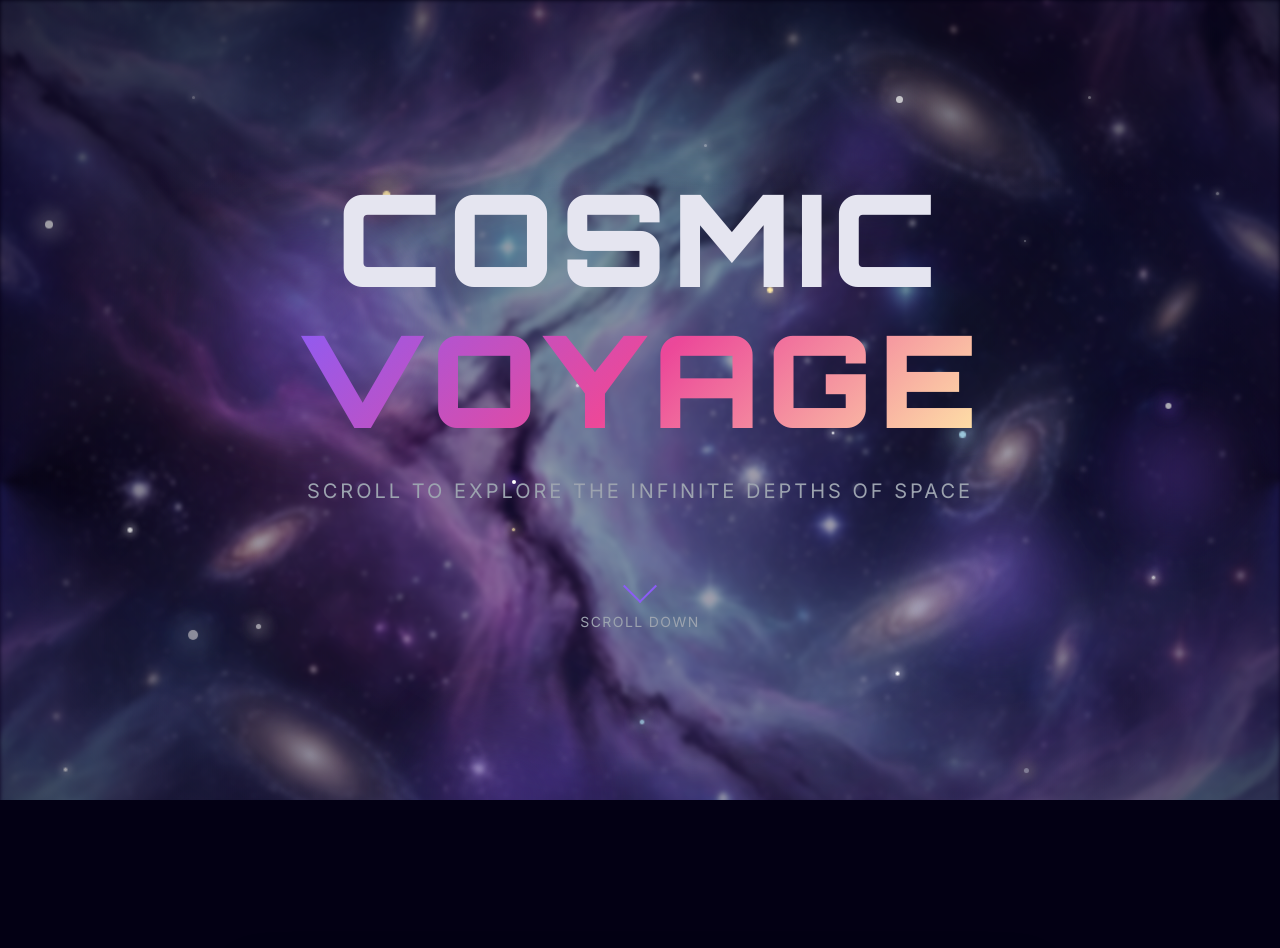
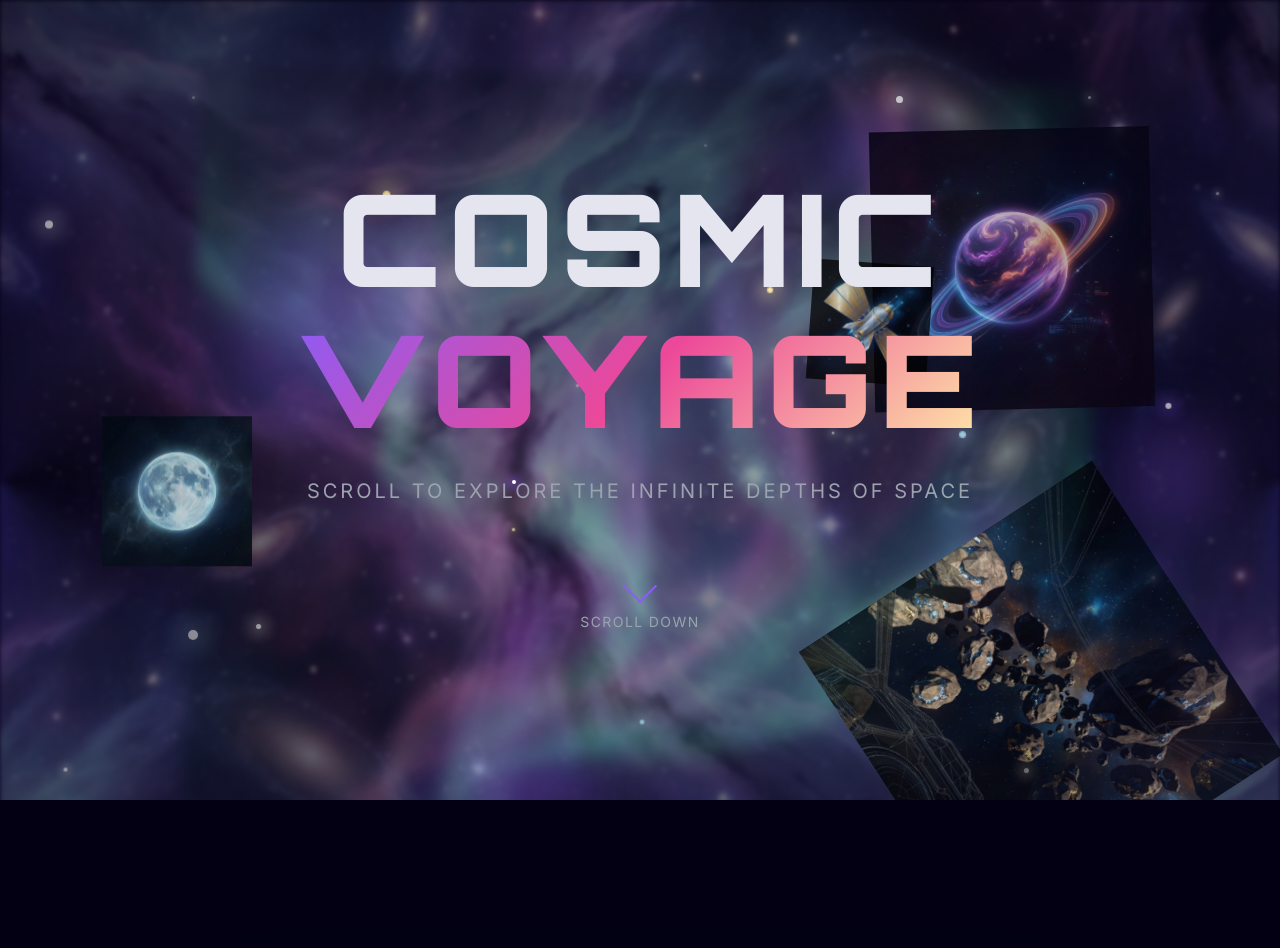
Before and after one commit to raashadb/raashadb.github.io, a plain HTML site: page index.html in a window 1280 px wide. Shown: the top 948 px of the page. Drawn offline with Linux system fonts and the light colour scheme; files whose address does not match are found by name.

Commit message:
Update index.html

```diff
--- a/index.html
+++ b/index.html
@@ -40,7 +40,7 @@
     </div>
 
     <div class="layer layer-4" data-speed="0.12">
-      <img src="assets/cosmic.png" alt="" class="aurora" aria-hidden="true">
+      <img src="cosmic.png" alt="" class="aurora" aria-hidden="true">
     </div>
 
     <div class="layer layer-5" data-speed="0.15">
@@ -63,19 +63,19 @@
     </div>
 
     <div class="layer layer-7" data-speed="0.22">
-      <img src="assets/planet.png" alt="" class="planet planet-ringed" aria-hidden="true">
+      <img src="planet.png" alt="" class="planet planet-ringed" aria-hidden="true">
     </div>
 
     <div class="layer layer-8" data-speed="0.28">
-      <img src="assets/moon.png" alt="" class="moon" aria-hidden="true">
+      <img src="moon.png" alt="" class="moon" aria-hidden="true">
     </div>
 
     <div class="layer layer-9" data-speed="0.35">
-      <img src="assets/asteroid.png" alt="" class="asteroids asteroids-1" aria-hidden="true">
+      <img src="asteroid.png" alt="" class="asteroids asteroids-1" aria-hidden="true">
     </div>
 
     <div class="layer layer-10" data-speed="0.42">
-      <img src="assets/satellite.png" alt="" class="satellite" aria-hidden="true">
+      <img src="satellite.png" alt="" class="satellite" aria-hidden="true">
     </div>
 
     <div class="layer layer-11" data-speed="0.55">
```
